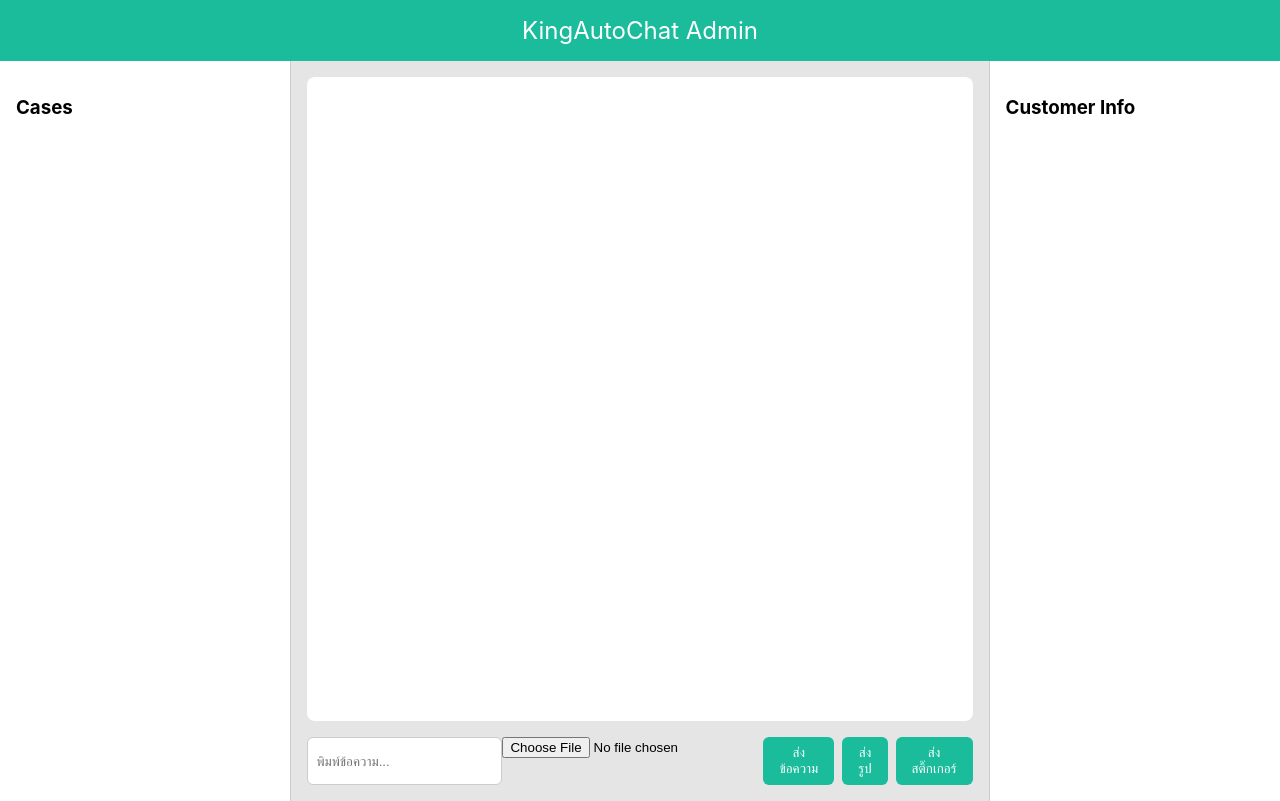
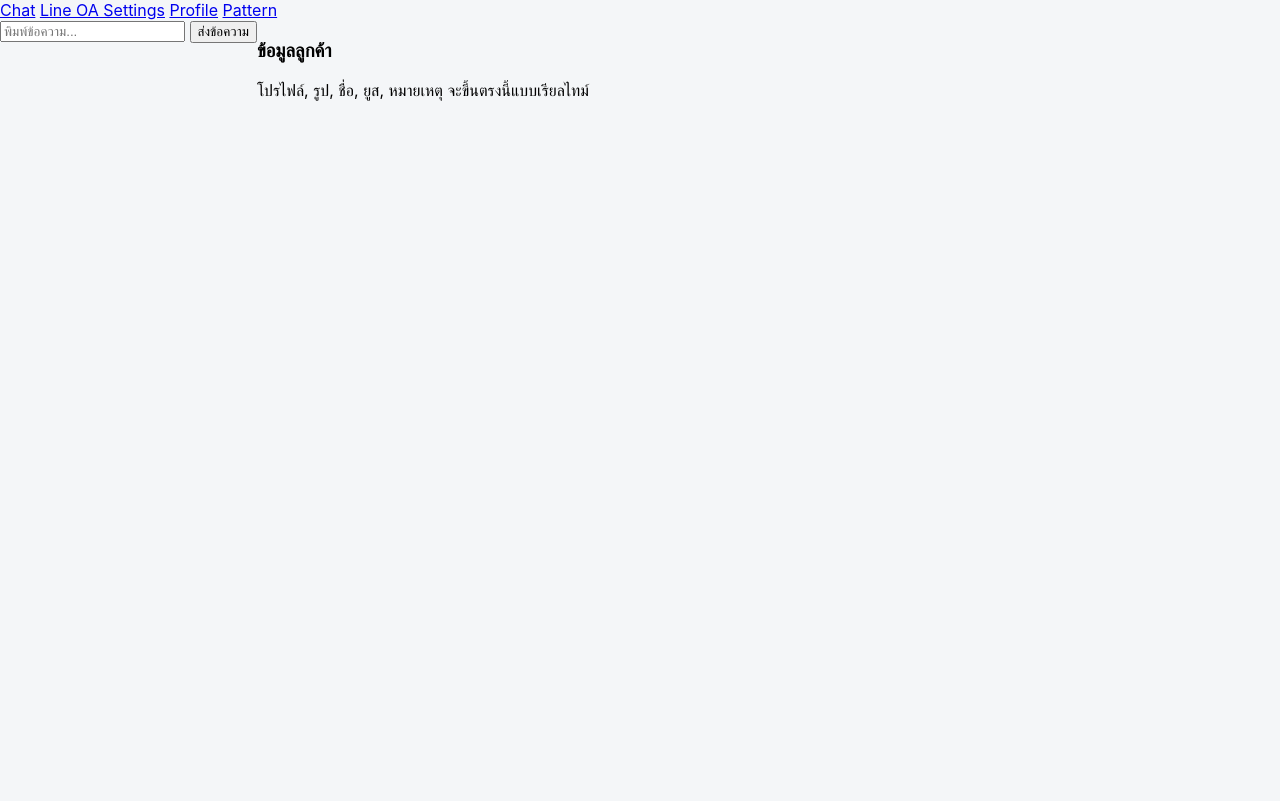
Before and after one commit to flook2018-prog/KingChat, a Flask app: template templates/index.html in a window 1280 px wide. After the commit the page ends 101 px from the top, so only its background shows below. Run offline with Flask 3, Linux system fonts and the light colour scheme; the template is opened without the code that fills it, so the values that code supplies are empty; some libraries are stand-ins or nearby versions.

Commit message:
Update index.html

```diff
--- a/templates/index.html
+++ b/templates/index.html
@@ -2,38 +2,51 @@
 <html lang="en">
 <head>
 <meta charset="UTF-8">
-<meta name="viewport" content="width=device-width, initial-scale=1.0">
 <title>KingAutoChat Admin</title>
 <link rel="stylesheet" href="/static/style.css">
-<script src="https://cdn.socket.io/4.5.1/socket.io.min.js"></script>
+<script src="https://cdn.socket.io/4.6.1/socket.io.min.js"></script>
 </head>
 <body>
-<header>KingAutoChat Admin</header>
-<div class="container">
-  <div class="cases">
-    <h3>Cases</h3>
-    <div id="case_list"></div>
-  </div>
-  <div class="chat">
-    <div class="chat-messages" id="chat_messages"></div>
-    <div class="chat-input">
-      <input type="text" id="message_text" placeholder="พิมพ์ข้อความ...">
-      <input type="file" id="message_file">
-      <button onclick="sendMessage('text')">ส่งข้อความ</button>
-      <button onclick="sendMessage('image')">ส่งรูป</button>
-      <button onclick="sendMessage('sticker')">ส่งสติ๊กเกอร์</button>
-    </div>
-  </div>
-  <div class="customer-info" id="customer_info">
-    <h3>Customer Info</h3>
-    <div id="customer_detail"></div>
-  </div>
+<div class="navbar">
+    <a href="/">Chat</a>
+    <a href="/settings">Line OA Settings</a>
+    <a href="/profile">Profile</a>
+    <a href="/pattern">Pattern</a>
 </div>
 
-<script src="/static/main.js"></script>
+<div class="container">
+    <div class="chat-section">
+        <div id="chat-box"></div>
+        <input type="text" id="message-input" placeholder="พิมพ์ข้อความ...">
+        <button onclick="sendMessage()">ส่งข้อความ</button>
+    </div>
+    <div class="user-info">
+        <h3>ข้อมูลลูกค้า</h3>
+        <div id="user-profile">
+            <p>โปรไฟล์, รูป, ชื่อ, ยูส, หมายเหตุ จะขึ้นตรงนี้แบบเรียลไทม์</p>
+        </div>
+    </div>
+</div>
+
 <script>
-let cases = {{ cases | tojson }};
-let customers = {{ customers | tojson }};
+var socket = io();
+socket.on("new_message", function(msg){
+    const chatBox = document.getElementById("chat-box");
+    const div = document.createElement("div");
+    div.className = msg.from_admin ? "admin-msg" : "customer-msg";
+    div.innerHTML = `<b>${msg.username || 'ลูกค้า'}:</b> ${msg.message}`;
+    chatBox.appendChild(div);
+    chatBox.scrollTop = chatBox.scrollHeight;
+});
+
+function sendMessage(){
+    const input = document.getElementById("message-input");
+    const msg = input.value;
+    if(msg.trim() === "") return;
+    const data = {username: "Admin", message: msg, from_admin: true};
+    socket.emit("admin_message", data);
+    input.value = "";
+}
 </script>
 </body>
 </html>
```
